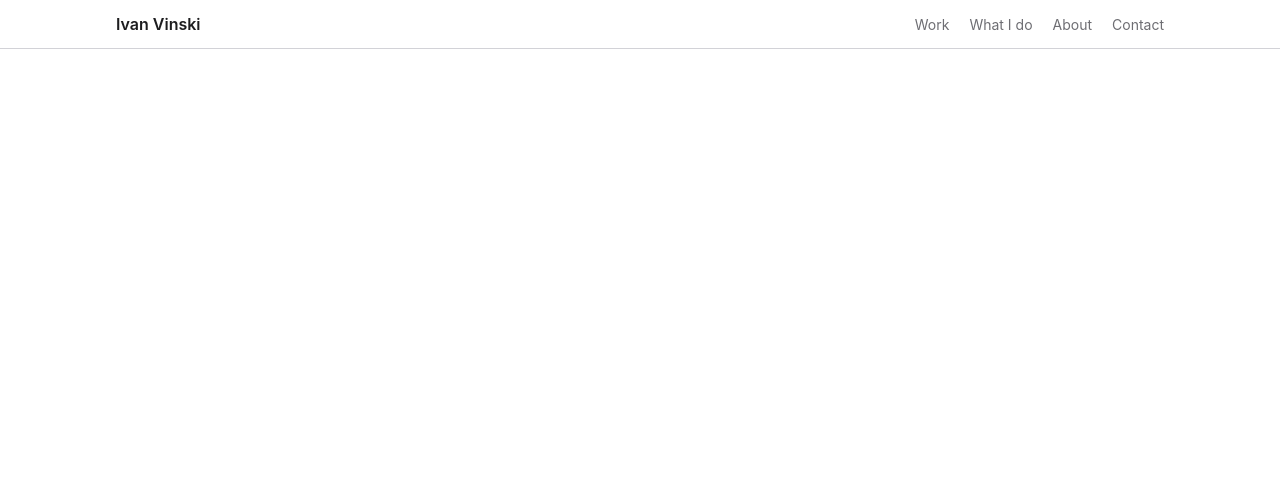
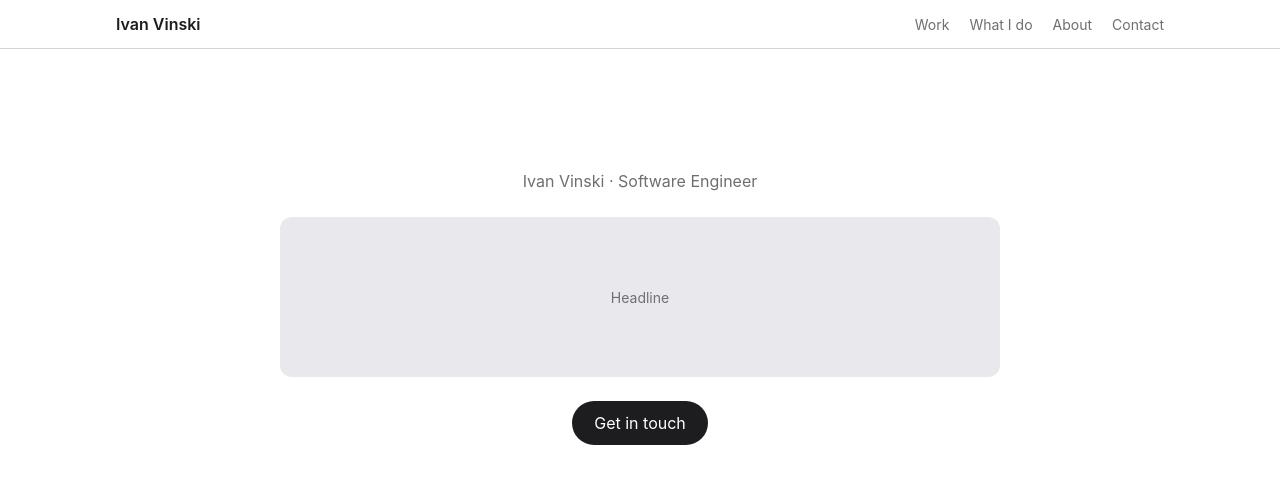
Before and after one commit to vindotski/website, a Next.js app: page / in a window 1280 px wide. Shown: the top 484 px of the page. Built offline with nearby package versions, Linux system fonts and the light colour scheme.

Commit message:
feat(hero): wireframe headline and cta

```diff
--- /dev/null
+++ b/app/_components/Hero.module.css
@@ -0,0 +1,28 @@
+.hero {
+  display: flex;
+  flex-direction: column;
+  align-items: center;
+  gap: 24px;
+  max-width: var(--content-width);
+  margin: 0 auto;
+  padding: 120px var(--gutter);
+  text-align: center;
+}
+
+.intro {
+  margin: 0;
+  color: var(--color-muted);
+}
+
+.headline {
+  width: 100%;
+  max-width: 720px;
+}
+
+.cta {
+  padding: 10px 22px;
+  border-radius: 999px;
+  background: var(--color-text);
+  color: var(--color-background);
+  text-decoration: none;
+}
--- /dev/null
+++ b/app/_components/Hero.tsx
@@ -0,0 +1,16 @@
+import Placeholder from "./Placeholder";
+import styles from "./Hero.module.css";
+
+export default function Hero() {
+  return (
+    <section className={styles.hero} aria-label="Introduction">
+      <p className={styles.intro}>Ivan Vinski · Software Engineer</p>
+      <div className={styles.headline}>
+        <Placeholder label="Headline" height={160} />
+      </div>
+      <a href="#contact" className={styles.cta}>
+        Get in touch
+      </a>
+    </section>
+  );
+}
--- /dev/null
+++ b/app/_components/Placeholder.module.css
@@ -0,0 +1,11 @@
+.placeholder {
+  display: flex;
+  align-items: center;
+  justify-content: center;
+  padding: 8px 12px;
+  border-radius: 12px;
+  background: var(--color-placeholder);
+  color: var(--color-muted);
+  font-size: 14px;
+  text-align: center;
+}
--- /dev/null
+++ b/app/_components/Placeholder.tsx
@@ -0,0 +1,14 @@
+import styles from "./Placeholder.module.css";
+
+type PlaceholderProps = {
+  label: string;
+  height?: number;
+};
+
+export default function Placeholder({ label, height = 48 }: PlaceholderProps) {
+  return (
+    <div className={styles.placeholder} style={{ minHeight: height }}>
+      {label}
+    </div>
+  );
+}
--- a/app/page.tsx
+++ b/app/page.tsx
@@ -1,10 +1,13 @@
 import Header from "./_components/Header";
+import Hero from "./_components/Hero";
 
 export default function Home() {
   return (
     <>
       <Header />
-      <main id="top"></main>
+      <main id="top">
+        <Hero />
+      </main>
     </>
   );
 }
```
